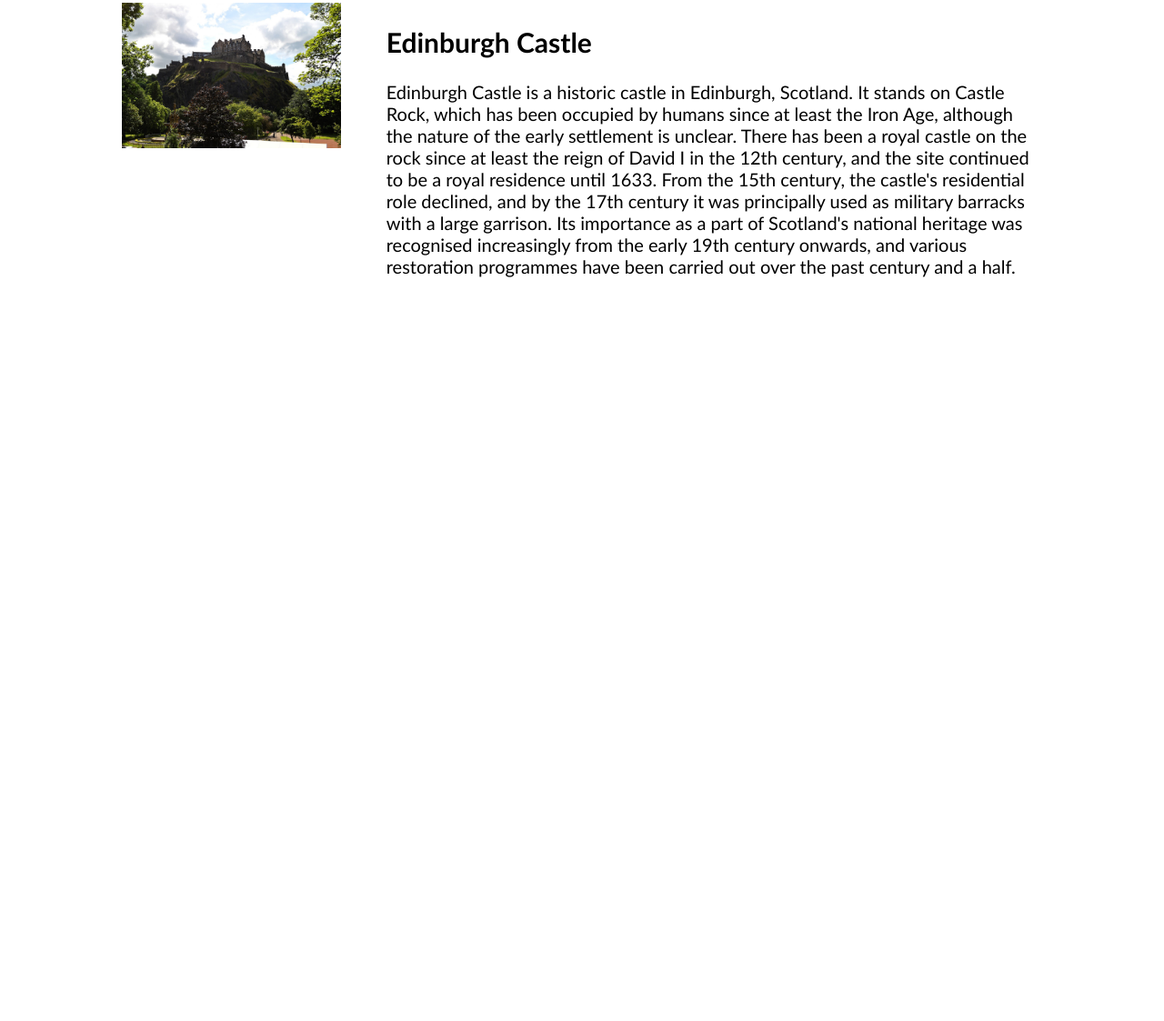
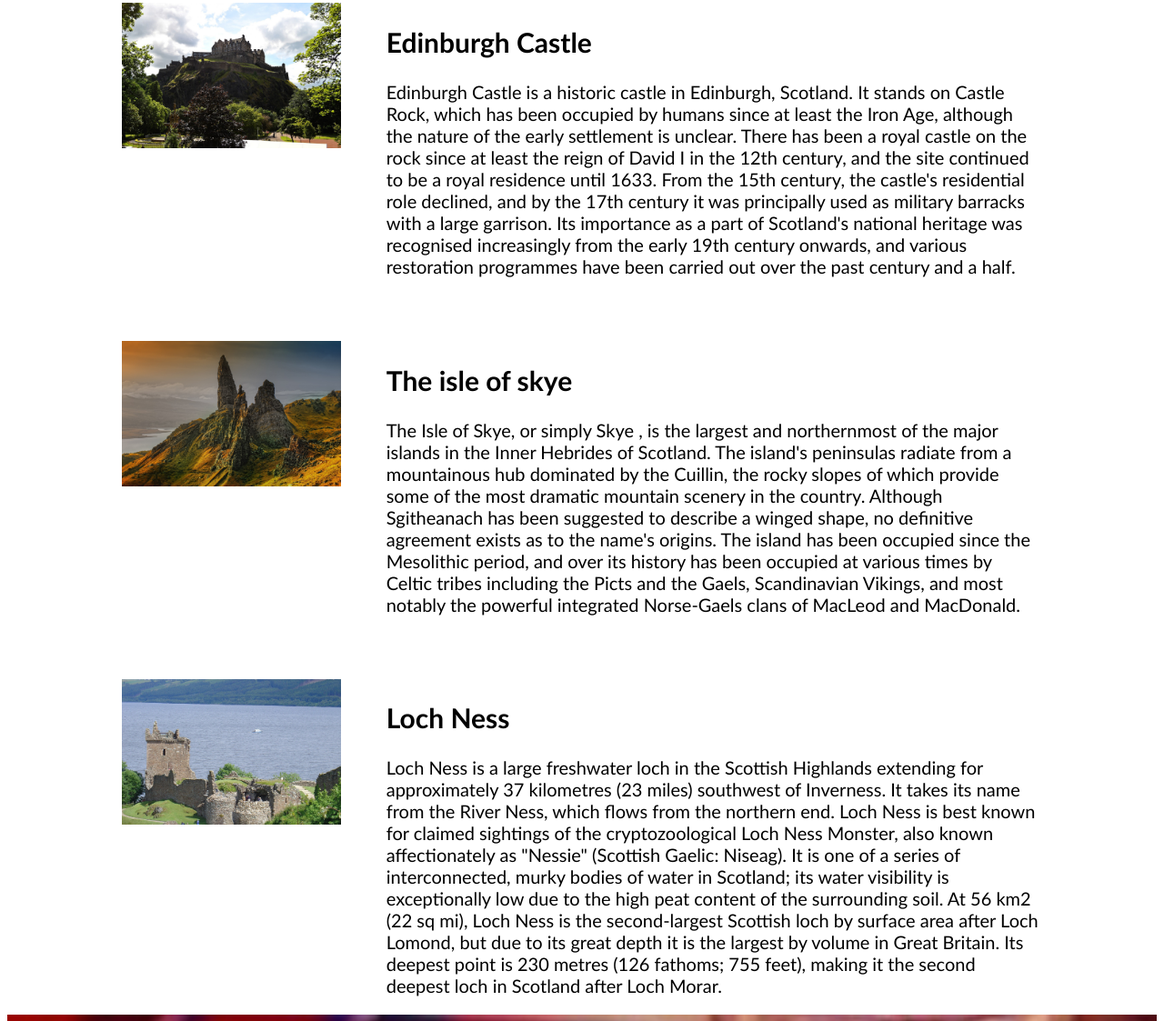
Before and after one commit to mahenol/MyScotlandWebpage, a plain HTML site: page index.html in a window 1280 px wide. Shown: the part 397-1520 px from the top of the page at 91% size. Before the commit the page ends 800 px from the top, so only its background shows below. Drawn offline with Linux system fonts and the light colour scheme.

Commit message:
three column start

```diff
--- a/index.html
+++ b/index.html
@@ -12,6 +12,7 @@
         My Scotland
     </h1>
     </section>
+    <!-- Two column layout start -->
     <section class="two-column">
         <div class="images">
             <img src="./images/edinburgh-castle-959083_1280.jpg" alt="Edinburgh Castle">
@@ -22,6 +23,28 @@
                 Edinburgh Castle is a historic castle in Edinburgh, Scotland. It stands on Castle Rock, which has been occupied by humans since at least the Iron Age, although the nature of the early settlement is unclear. There has been a royal castle on the rock since at least the reign of David I in the 12th century, and the site continued to be a royal residence until 1633. From the 15th century, the castle's residential role declined, and by the 17th century it was principally used as military barracks with a large garrison. Its importance as a part of Scotland's national heritage was recognised increasingly from the early 19th century onwards, and various restoration programmes have been carried out over the past century and a half.
             </p>
         </div>
+        <img src="./images/skye-540130_1280.jpg" alt="The isle of skye">
+    </div>
+    <div class="info">
+        <h1>The isle of skye</h1>
+        <p>
+            The Isle of Skye, or simply Skye , is the largest and northernmost of the major islands in the Inner Hebrides of Scotland. The island's peninsulas radiate from a mountainous hub dominated by the Cuillin, the rocky slopes of which provide some of the most dramatic mountain scenery in the country. Although Sgitheanach has been suggested to describe a winged shape, no definitive agreement exists as to the name's origins. The island has been occupied since the Mesolithic period, and over its history has been occupied at various times by Celtic tribes including the Picts and the Gaels, Scandinavian Vikings, and most notably the powerful integrated Norse-Gaels clans of MacLeod and MacDonald.
+        </p>
+    </div>
+    <img src="./images/scottish-castle-967972_1280.jpg" alt="Loch Ness">
+    </div>
+    <div class="info">
+        <h1>Loch Ness</h1>
+        <p>
+            Loch Ness is a large freshwater loch in the Scottish Highlands extending for approximately 37 kilometres (23 miles) southwest of Inverness. It takes its name from the River Ness, which flows from the northern end. Loch Ness is best known for claimed sightings of the cryptozoological Loch Ness Monster, also known affectionately as "Nessie" (Scottish Gaelic: Niseag). It is one of a series of interconnected, murky bodies of water in Scotland; its water visibility is exceptionally low due to the high peat content of the surrounding soil. At 56 km2 (22 sq mi), Loch Ness is the second-largest Scottish loch by surface area after Loch Lomond, but due to its great depth it is the largest by volume in Great Britain. Its deepest point is 230 metres (126 fathoms; 755 feet), making it the second deepest loch in Scotland after Loch Morar.
+        </p>
+    </div>
     </section>
+    <!-- Two column layout end -->
+     <section class="three-column">
+        <div class="card">
+            <img src="./images/haggis.jpg" alt="Haggis">
+        </div>
+     </section>
 </body>
 </html>
```
